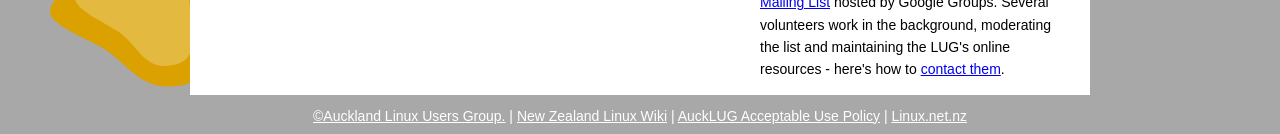
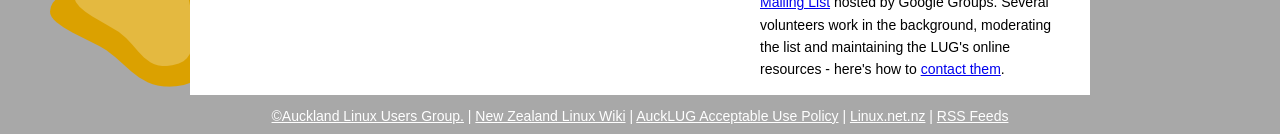
Before and after one commit to aucklug/aucklug.github.com, a Jekyll site: the page built from index.html, in a window 1280 px wide. Shown: the part 892-1026 px from the top of the page. Built offline with Jekyll 4.4.1, drawn with Linux system fonts in a browser that asks for light colours.

Commit message:
Add RSS feed page to footer (fixes #3)

```diff
--- a/_includes/footer.html
+++ b/_includes/footer.html
@@ -1 +1 @@
-<span id="footer"><a href="http://auckland.linux.net.nz/">&copy;Auckland Linux Users Group.</a> | <a href="http://wiki.linux.net.nz/">New Zealand Linux Wiki</a> | <a href="/aup.html">AuckLUG Acceptable Use Policy</a> | <a href="http://www.linux.net.nz/">Linux.net.nz</a></span>
+<span id="footer"><a href="http://auckland.linux.net.nz/">&copy;Auckland Linux Users Group.</a> | <a href="http://wiki.linux.net.nz/">New Zealand Linux Wiki</a> | <a href="/aup.html">AuckLUG Acceptable Use Policy</a> | <a href="http://www.linux.net.nz/">Linux.net.nz</a> | <a href="/feed/">RSS Feeds</a></span>
```
